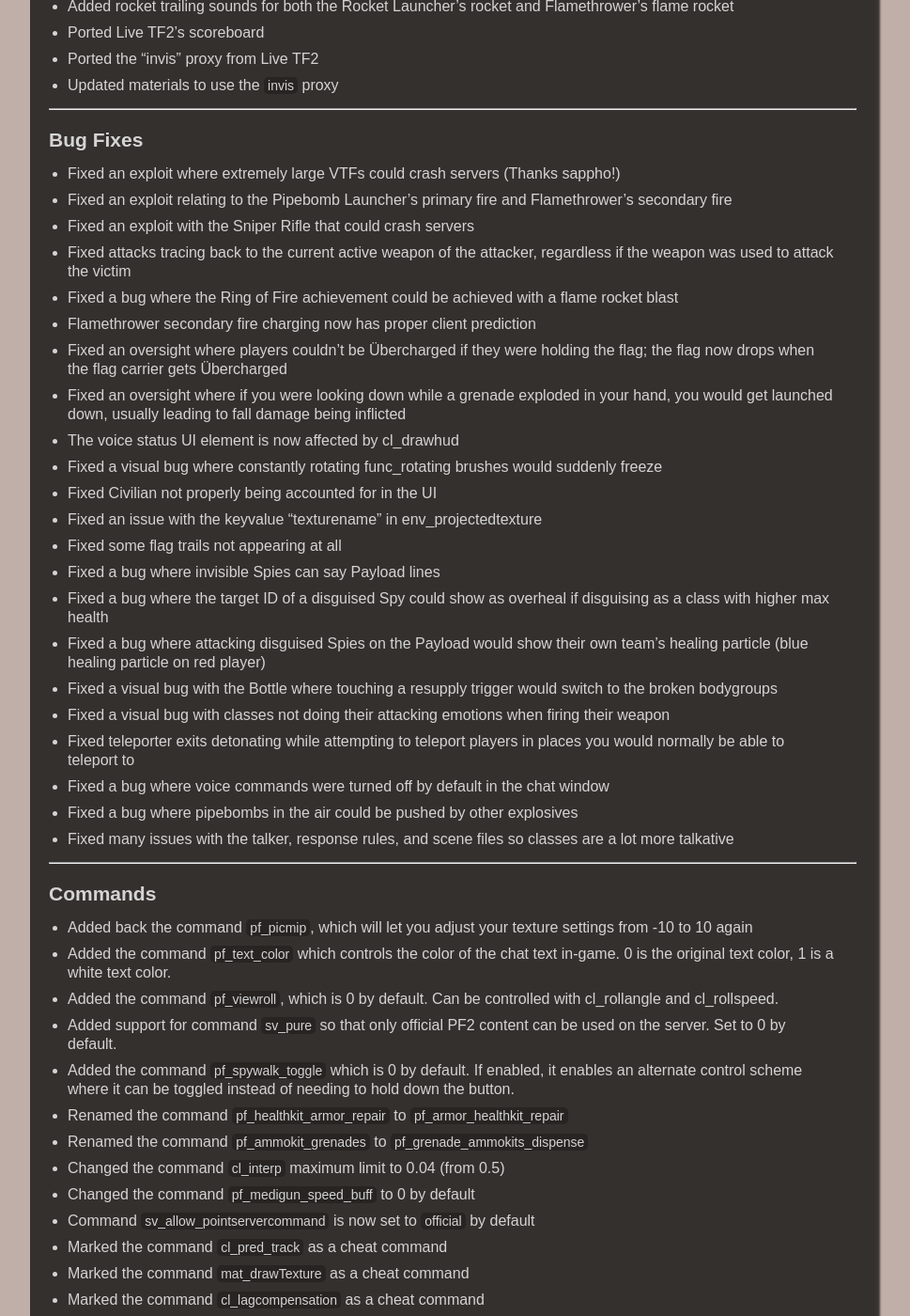
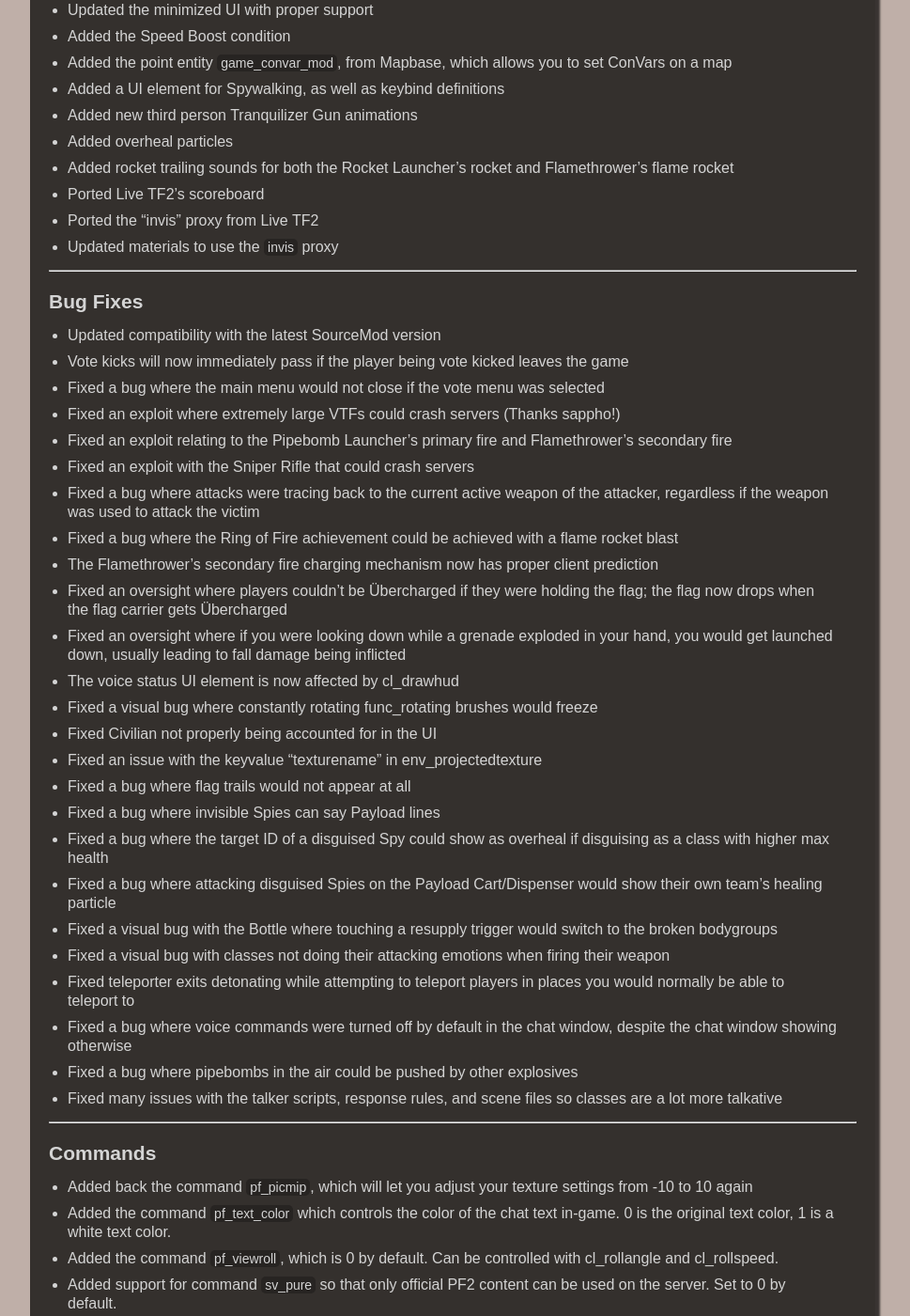
Before and after one commit to Pre-Fortress-2/PF2-Website, a Jekyll site: the page built from _posts/updates/2024-06-28-update-073.md, in a window 1280 px wide and 1400 px high, scrolled down 3073 px. Shown: the whole window at 94% size, without its empty margins (158-1127 px from the left). Built offline with Jekyll 4.4.1, drawn with Linux system fonts in a browser that asks for light colours; some of the changed text lies outside the part shown.

Commit message:
Updated 0.7.3 notes

```diff
--- a/_posts/updates/2024-06-28-update-073.md
+++ b/_posts/updates/2024-06-28-update-073.md
@@ -60,11 +60,17 @@
 		- Added Spywalking, a feature which allows you to use Spy's normal speed if you're disguised as a slower class. Holding down the Spywalk button will allow you to travel at the Spy's normal speed as a slower class. There's also a toggle option if you don't wish to hold down the button in the advanced options. It is bound to Shift by default. You may have to bind the key after updating the game.
 		- Disguising calculations are simpler; instead of faking a random health and armor value if a viable disguise target isn't available, the max health and armor for the disguised class will be faked instead.
 		- Disguised Spies can now fake Medic Übercharge values
+		- The voice status bubble no longer appears above your player if you are disguised or invisible
 
 ---
 
 ## Maps
 - ### General
+	- #### Arena
+		-
+	- ### Payload Race
+		-
+
 	- Boosted bounce lighting in all of the maps
 	- Sudden death is enabled by default
 
@@ -101,28 +107,31 @@
 ---
 
 ## Bug Fixes
+- Updated compatibility with the latest SourceMod version
+- Vote kicks will now immediately pass if the player being vote kicked leaves the game
+- Fixed a bug where the main menu would not close if the vote menu was selected
 - Fixed an exploit where extremely large VTFs could crash servers (Thanks sappho!)
 - Fixed an exploit relating to the Pipebomb Launcher's primary fire and Flamethrower's secondary fire
 - Fixed an exploit with the Sniper Rifle that could crash servers
-- Fixed attacks tracing back to the current active weapon of the attacker, regardless if the weapon was used to attack the victim
+- Fixed a bug where attacks were tracing back to the current active weapon of the attacker, regardless if the weapon was used to attack the victim
 - Fixed a bug where the Ring of Fire achievement could be achieved with a flame rocket blast
-- Flamethrower secondary fire charging now has proper client prediction
+- The Flamethrower's secondary fire charging mechanism now has proper client prediction
 - Fixed an oversight where players couldn't be Übercharged if they were holding the flag; the flag now drops when the flag carrier gets Übercharged
 - Fixed an oversight where if you were looking down while a grenade exploded in your hand, you would get launched down, usually leading to fall damage being inflicted
 - The voice status UI element is now affected by cl_drawhud
-- Fixed a visual bug where constantly rotating func_rotating brushes would suddenly freeze
+- Fixed a visual bug where constantly rotating func_rotating brushes would freeze
 - Fixed Civilian not properly being accounted for in the UI
 - Fixed an issue with the keyvalue "texturename" in env_projectedtexture
-- Fixed some flag trails not appearing at all
+- Fixed a bug where flag trails would not appear at all
 - Fixed a bug where invisible Spies can say Payload lines
 - Fixed a bug where the target ID of a disguised Spy could show as overheal if disguising as a class with higher max health
-- Fixed a bug where attacking disguised Spies on the Payload would show their own team's healing particle (blue healing particle on red player)
+- Fixed a bug where attacking disguised Spies on the Payload Cart/Dispenser would show their own team's healing particle
 - Fixed a visual bug with the Bottle where touching a resupply trigger would switch to the broken bodygroups
 - Fixed a visual bug with classes not doing their attacking emotions when firing their weapon
 - Fixed teleporter exits detonating while attempting to teleport players in places you would normally be able to teleport to
-- Fixed a bug where voice commands were turned off by default in the chat window
+- Fixed a bug where voice commands were turned off by default in the chat window, despite the chat window showing otherwise
 - Fixed a bug where pipebombs in the air could be pushed by other explosives
-- Fixed many issues with the talker, response rules, and scene files so classes are a lot more talkative
+- Fixed many issues with the talker scripts, response rules, and scene files so classes are a lot more talkative
 
 ---
 
```
Also changed, not shown: other parts of _posts/updates/2024-06-28-update-073.md (+1 -2 lines).
